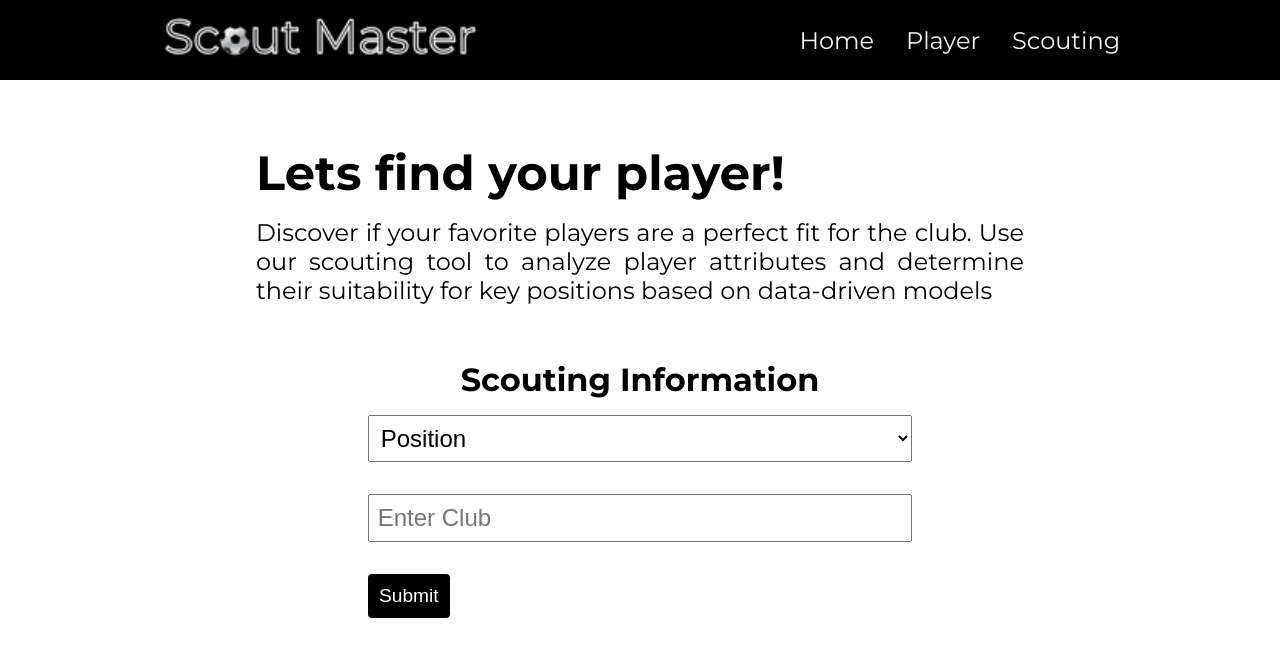
After one commit to ShidiqNH/Football-DSS, a Flask app: page /scout in a window 1280 px wide. The commit adds this page. Shown: the top 657 px of the page. Run offline with Flask 3, Linux system fonts and the light colour scheme; parts of the project's set-up code (start-up, migrations or seed data) failed here and were passed over.

Commit message:
add Scouting page

```diff
--- a/app.py
+++ b/app.py
@@ -2,6 +2,10 @@ from flask import Flask, jsonify, render_template, request
 import mysql.connector
 import pandas as pd
 import joblib
+from sklearn.tree import DecisionTreeClassifier, export_text
+import numpy as np
+import requests
+
 
 app = Flask(__name__)
 
@@ -19,17 +23,10 @@ position_features = {
     'GK': ['GKDiving', 'GKHandling', 'GKKicking', 'GKPositioning', 'GKReflexes'],
     'LW': ['Crossing', 'Finishing', 'HeadingAccuracy', 'ShortPassing', 'Volleys', 'Dribbling', 'Curve', 'FKAccuracy', 'LongPassing', 'BallControl', 'Acceleration', 'SprintSpeed', 'Agility'],
     'RW': ['Crossing', 'Finishing', 'HeadingAccuracy', 'ShortPassing', 'Volleys', 'Dribbling', 'Curve', 'FKAccuracy', 'LongPassing', 'BallControl', 'Acceleration', 'SprintSpeed', 'Agility'],
-    'CF': ['Finishing', 'HeadingAccuracy', 'ShortPassing', 'Volleys', 'Dribbling', 'Curve', 'BallControl', 'Acceleration', 'SprintSpeed', 'Agility'],
     'ST': ['Finishing', 'HeadingAccuracy', 'ShortPassing', 'Volleys', 'Dribbling', 'Curve', 'BallControl', 'Acceleration', 'SprintSpeed', 'Agility'],
-    'LF': ['Finishing', 'HeadingAccuracy', 'ShortPassing', 'Volleys', 'Dribbling', 'Curve', 'BallControl', 'Acceleration', 'SprintSpeed', 'Agility'],
-    'RF': ['Finishing', 'HeadingAccuracy', 'ShortPassing', 'Volleys', 'Dribbling', 'Curve', 'BallControl', 'Acceleration', 'SprintSpeed', 'Agility'],
     'CAM': ['ShortPassing', 'Dribbling', 'Finishing', 'BallControl', 'Vision', 'Acceleration', 'SprintSpeed', 'Agility'],
-    'LM': ['Crossing', 'Dribbling', 'ShortPassing', 'BallControl', 'Acceleration', 'SprintSpeed', 'Agility'],
     'CM': ['ShortPassing', 'Dribbling', 'BallControl', 'Vision', 'Acceleration', 'SprintSpeed', 'Agility'],
-    'RM': ['Crossing', 'Dribbling', 'ShortPassing', 'BallControl', 'Acceleration', 'SprintSpeed', 'Agility'],
     'CDM': ['StandingTackle', 'Strength', 'ShortPassing', 'BallControl', 'Acceleration', 'SprintSpeed', 'Agility'],
-    'LWB': ['StandingTackle', 'Strength', 'Crossing', 'Dribbling', 'ShortPassing', 'BallControl', 'Acceleration', 'SprintSpeed', 'Agility'],
-    'RWB': ['StandingTackle', 'Strength', 'Crossing', 'Dribbling', 'ShortPassing', 'BallControl', 'Acceleration', 'SprintSpeed', 'Agility'],
     'LB': ['StandingTackle', 'Strength', 'Crossing', 'Dribbling', 'ShortPassing', 'BallControl', 'Acceleration', 'SprintSpeed', 'Agility'],
     'RB': ['StandingTackle', 'Strength', 'Crossing', 'Dribbling', 'ShortPassing', 'BallControl', 'Acceleration', 'SprintSpeed', 'Agility'],
     'CB': ['StandingTackle', 'Strength', 'HeadingAccuracy', 'Interceptions', 'Positioning', 'Jumping'],
@@ -319,44 +316,121 @@ def player(sofifa_id):
     except Exception as e:
         return jsonify({'error': str(e)}), 500
 
+@app.route('/scout', methods=['GET', 'POST'])
+def scouting():
+    positions = request.args.get('positions')
+    club = request.args.get('club', '')
+    page = int(request.args.get('page', 1))
 
-@app.route('/scout/player/<int:sofifa_id>')
-def scouting_decision(sofifa_id):
-    # Find the player in the DataFrame
-    player = df[df['Sofifa_ID'] == sofifa_id]
+    players = []
+    total_pages = 1
+    current_page = 1
 
-    if player.empty:
-        return jsonify({'error': 'Player not found'}), 404
+    if request.method == 'POST':
+        positions = request.form.get('positions')
+        club = request.form.get('club', '').strip()
 
-    # Get the player's position
-    position = player.iloc[0]['Position']
+        if positions and club:
+            response = requests.get('http://127.0.0.1:5000/api/scouting', params={'positions': positions, 'club': club, 'page': page})
+            if response.status_code == 200:
+                data = response.json()
+                players = data.get('players', [])
+                total_pages = data.get('total_pages', 1)
+                current_page = data.get('current_page', 1)
 
-    if position not in position_features:
-        return jsonify({'error': f'Model for position {position} is not available'}), 400
+    return render_template('scouting.html', players=players, positions=positions, club=club, total_pages=total_pages, current_page=current_page)
 
-    # Load the pre-trained model for the player's position
-    model_filename = f'models/{position}_fit_model_balanced.pkl'
-    try:
-        model = joblib.load(model_filename)
-    except FileNotFoundError:
-        return jsonify({'error': f'Model for position {position} not found'}), 404
+@app.route('/api/scouting', methods=['GET'])
+def find_fit_players():
+    position = request.args.get('positions')
+    club = request.args.get('club', '').strip()
+    page = int(request.args.get('page', 1))  # Get the page number, default to 1
+    items_per_page = 50
 
-    # Prepare the player's data for prediction
-    X_test = player[position_features[position]].select_dtypes(include=['float64', 'int64'])
+    if not position or not club:
+        return jsonify({'error': 'Both position and club are required'}), 400
 
-    # Predict using the loaded model
-    y_pred = model.predict(X_test)
+    position_features_list = position_features.get(position, [])
+    if len(position_features_list) < 1:
+        return jsonify({'error': 'Not enough features to train the model for this position'}), 400
 
-    # Determine if the player is fit or not
-    is_fit = bool(y_pred[0])
+    players = df[df['Position'] == position]
+
+    if players.empty:
+        return jsonify({'error': f'No players found for position {position}'}), 404
+
+    players = players.copy()
+    in_club = players[players['Club'].str.lower() == club.lower()]
+    outside_club = players[players['Club'].str.lower() != club.lower()]
+
+    if not in_club.empty:
+        outside_club_sample = outside_club.sample(n=len(in_club), random_state=42)
+        balanced_players = pd.concat([in_club, outside_club_sample])
+    else:
+        return jsonify({'error': f'No players found for club {club}'}), 404
+
+    balanced_players = balanced_players.sample(frac=1, random_state=42).reset_index(drop=True)
+    balanced_players['FitForClub'] = balanced_players['Club'].apply(
+        lambda x: 1 if isinstance(x, str) and x.lower() == club.lower() else 0
+    )
+
+    X = balanced_players[position_features_list].select_dtypes(include=['float64', 'int64'])
+    y = balanced_players['FitForClub']
+
+    model = DecisionTreeClassifier(criterion='entropy', min_samples_split=3)
+    model.fit(X, y)
+
+    X_all = df[df['Position'] == position][position_features_list].select_dtypes(include=['float64', 'int64'])
+    X_all = X_all[position_features_list]
+
+    df_copy = df.copy()
+    df_copy.loc[df_copy['Position'] == position, 'FitPrediction'] = model.predict(X_all)
+
+    fit_players = df_copy[(df_copy['FitPrediction'] == 1) & (df_copy['Position'] == position)]
+
+    if fit_players.empty:
+        return jsonify({'message': 'No players found that fit the criteria'}), 200
+
+    def explain_fit(player_row):
+        feature_values = player_row[position_features_list].to_dict()
+        explanation = []
+
+        for node_id in range(model.tree_.node_count):
+            if model.tree_.feature[node_id] != -2:  # Not a leaf node
+                feature_name = position_features_list[model.tree_.feature[node_id]]
+                threshold = model.tree_.threshold[node_id]
+                feature_value = feature_values[feature_name]
+
+                explanation.append(f"Feature '{feature_name}' with value {feature_value:.2f} "
+                                f"{'>' if feature_value > threshold else '<='} threshold {threshold:.2f}")
+
+        class_label = model.apply([player_row[position_features_list].values])[0]
+        final_classification = 'fit' if bool(model.tree_.value[class_label][0].argmax() == 1) else 'not fit'
+
+        return f"Player Details : {', '.join(explanation)}. Player classified as: {final_classification}"
+
+    fit_players_info = []
+    for _, row in fit_players.iterrows():
+        player_info = {
+            'Sofifa_ID': row['Sofifa_ID'],
+            'Name': row['Name'],
+            'Age': row['Age'],
+            'Club': row['Club'],
+            'Photo': row['Photo'],  # Add photo URL
+            'Explanation': explain_fit(row)
+        }
+        fit_players_info.append(player_info)
+
+    # Implement pagination
+    start = (page - 1) * items_per_page
+    end = start + items_per_page
+    paginated_players = fit_players_info[start:end]
 
     return jsonify({
-        'sofifa_id': sofifa_id,
-        'name': player.iloc[0]['Name'],
-        'position': position,
-        'fit': is_fit,
+        'players': paginated_players,
+        'total_pages': (len(fit_players_info) + items_per_page - 1) // items_per_page,
+        'current_page': page
     })
-
 
 
 if __name__ == '__main__':
--- a/static/css/styles.css
+++ b/static/css/styles.css
@@ -360,3 +360,63 @@ form input[type="submit"]:hover {
   margin: 0 1rem;
   font-weight: bold;
 }
+
+
+/* Scouting */
+
+.scout-hero{
+  height: 20vh;
+  width: 60%;
+  padding-top: 20vh;
+  display: flex;
+  justify-content: center;
+  align-items: center;
+  flex-direction: column;
+  position: relative;
+  margin-bottom: 5vh;
+
+}
+
+.scout-hero .scout-description{
+  font-size: 1.5rem;
+  font-weight: 400;
+  margin-bottom: 2rem;
+  text-align: justify; /* Justify text alignment for descriptions */
+}
+
+.scout-hero .big-title{
+  font-size: 3rem;
+  font-weight: 700;
+  text-align: left;
+  width: 100%;
+  margin-bottom: 1rem;
+}
+
+.scouting-info{
+  width: 90%;
+  display: flex;
+  justify-content: center;
+  align-items: center;
+  flex-direction: column;
+  position: relative;
+}
+
+.scouting-info h1{
+  margin-bottom: 1rem;
+}
+
+.id3-info select {
+  width: 100%;
+  padding: 8px;
+  box-sizing: border-box;
+  margin-bottom: 2rem;
+  font-size: 1.5rem;
+}
+
+.id3-info input[type="text"]{
+  width: 100%;
+  padding: 8px;
+  box-sizing: border-box;
+  margin-bottom: 2rem;
+  font-size: 1.5rem;
+}
--- /dev/null
+++ b/templates/scouting.html
@@ -0,0 +1,111 @@
+<!DOCTYPE html>
+<html lang="en">
+<head>
+    <meta charset="UTF-8">
+    <meta name="viewport" content="width=device-width, initial-scale=1.0">
+    <title>Scout Master</title>
+    <link rel="stylesheet" href="/static/css/styles.css">
+    <link rel="icon" href="/static/img/favicon.png" type="image/x-icon">
+</head>
+<body>
+
+   <!-- Nav -->
+    <nav id="desktop-nav">
+        <div class="logo"><a href=""><img src="/static/img/Soccersz.png" alt="Scout Master"></a></div>
+        <ul class="nav-links">
+            <li><a href="/">Home</a></li>
+            <li><a href="/players">Player</a></li>
+            <li><a href="/scout">Scouting</a></li>
+        </ul>
+    </nav>
+
+
+    <div class="scout-hero">
+        <p class="big-title">
+            Lets find your player!
+        </p>
+        <p class="scout-description">
+            Discover if your favorite players are a perfect fit for the club. Use our scouting tool to analyze player attributes and determine their suitability for key positions based on data-driven models
+        </p>
+    </div>
+
+
+    <div class="scouting-info">
+        <h1>Scouting Information</h1>
+        <div class="id3-info">
+            <form action="/scout" method="POST">
+                <select name="positions" id="positions">
+                    <option value="" disabled {% if not positions %}selected{% endif %}>Position</option>
+                    <option value="CAM" {% if positions == 'CAM' %}selected{% endif %}>CAM</option>
+                    <option value="CB" {% if positions == 'CB' %}selected{% endif %}>CB</option>
+                    <option value="CDM" {% if positions == 'CDM' %}selected{% endif %}>CDM</option>
+                    <option value="CM" {% if positions == 'CM' %}selected{% endif %}>CM</option>
+                    <option value="GK" {% if positions == 'GK' %}selected{% endif %}>GK</option>
+                    <option value="LB" {% if positions == 'LB' %}selected{% endif %}>LB</option>
+                    <option value="LW" {% if positions == 'LW' %}selected{% endif %}>LW</option>
+                    <option value="RB" {% if positions == 'RB' %}selected{% endif %}>RB</option>
+                    <option value="RW" {% if positions == 'RW' %}selected{% endif %}>RW</option>
+                    <option value="ST" {% if positions == 'ST' %}selected{% endif %}>ST</option>
+                </select>
+                <input type="text" name="club" id="club" placeholder="Enter Club" autocomplete="off" value="{{ club }}">
+                <div id="club-suggestions" class="suggestions" style="display: none;">
+                    <ul id="club-suggestion-list"></ul>
+                </div>
+                <input type="submit" value="Submit">
+            </form>
+        </div>
+    </div>
+
+    {% if players %}
+    <div class="scouting-result">
+        <h2>Results</h2>
+        <table>
+            <thead>
+                <tr>
+                    <th>Photo</th>
+                    <th>Name</th>
+                    <th>Age</th>
+                    <th>Club</th>
+                    <th>Explanation</th>
+                </tr>
+            </thead>
+            <tbody>
+                {% for player in players %}
+                <tr>
+                    <td><img src="{{ player.Photo }}" alt="Player Photo" class="player-photo" onerror="this.onerror=null;this.src='/static/img/empty-profile.png';"></td>
+                    <td><a href="/player/{{ player.Sofifa_ID }}">{{ player.Name }}</a></td>
+                    <td>{{ player.Age }}</td>
+                    <td>{{ player.Club }}</td>
+                    <td>{{ player.Explanation }}</td>
+                </tr>
+                {% endfor %}
+            </tbody>
+        </table>
+
+        <!-- Pagination controls -->
+        <nav aria-label="Page navigation">
+            <ul class="pagination">
+                <li class="page-item {% if current_page == 1 %}disabled{% endif %}">
+                    <a class="page-link" href="/scout?positions={{ positions }}&club={{ club }}&page={{ current_page - 1 }}" aria-label="Previous">
+                        <span aria-hidden="true">&laquo;</span>
+                    </a>
+                </li>
+                {% for i in range(1, total_pages + 1) %}
+                <li class="page-item {% if i == current_page %}active{% endif %}">
+                    <a class="page-link" href="/scout?positions={{ positions }}&club={{ club }}&page={{ i }}">{{ i }}</a>
+                </li>
+                {% endfor %}
+                <li class="page-item {% if current_page == total_pages %}disabled{% endif %}">
+                    <a class="page-link" href="/scout?positions={{ positions }}&club={{ club }}&page={{ current_page + 1 }}" aria-label="Next">
+                        <span aria-hidden="true">&raquo;</span>
+                    </a>
+                </li>
+            </ul>
+        </nav>
+    </div>
+    {% endif %}
+
+
+    <script src="/static/js/scripts.js"></script>
+</body>
+</html>
```
